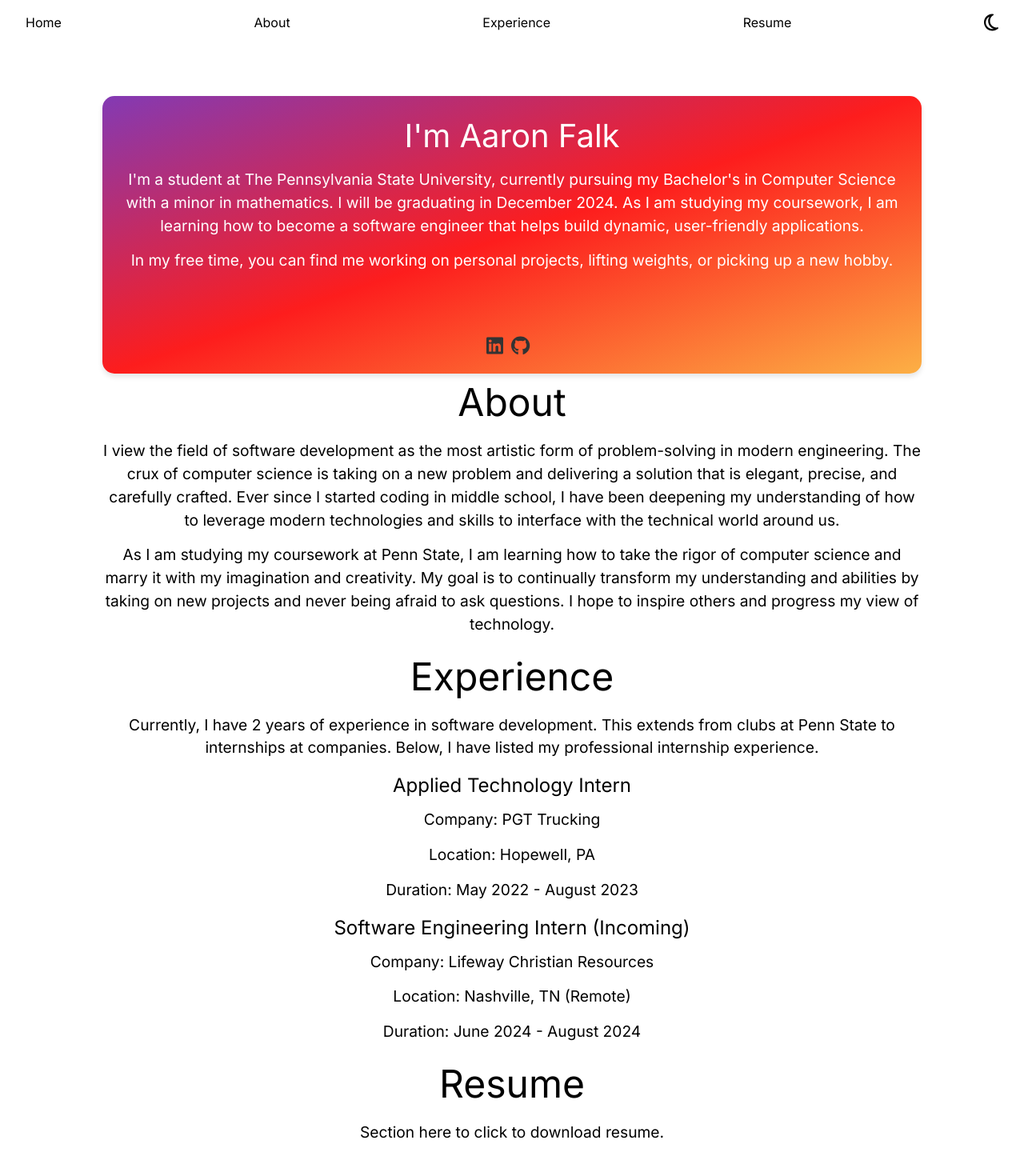
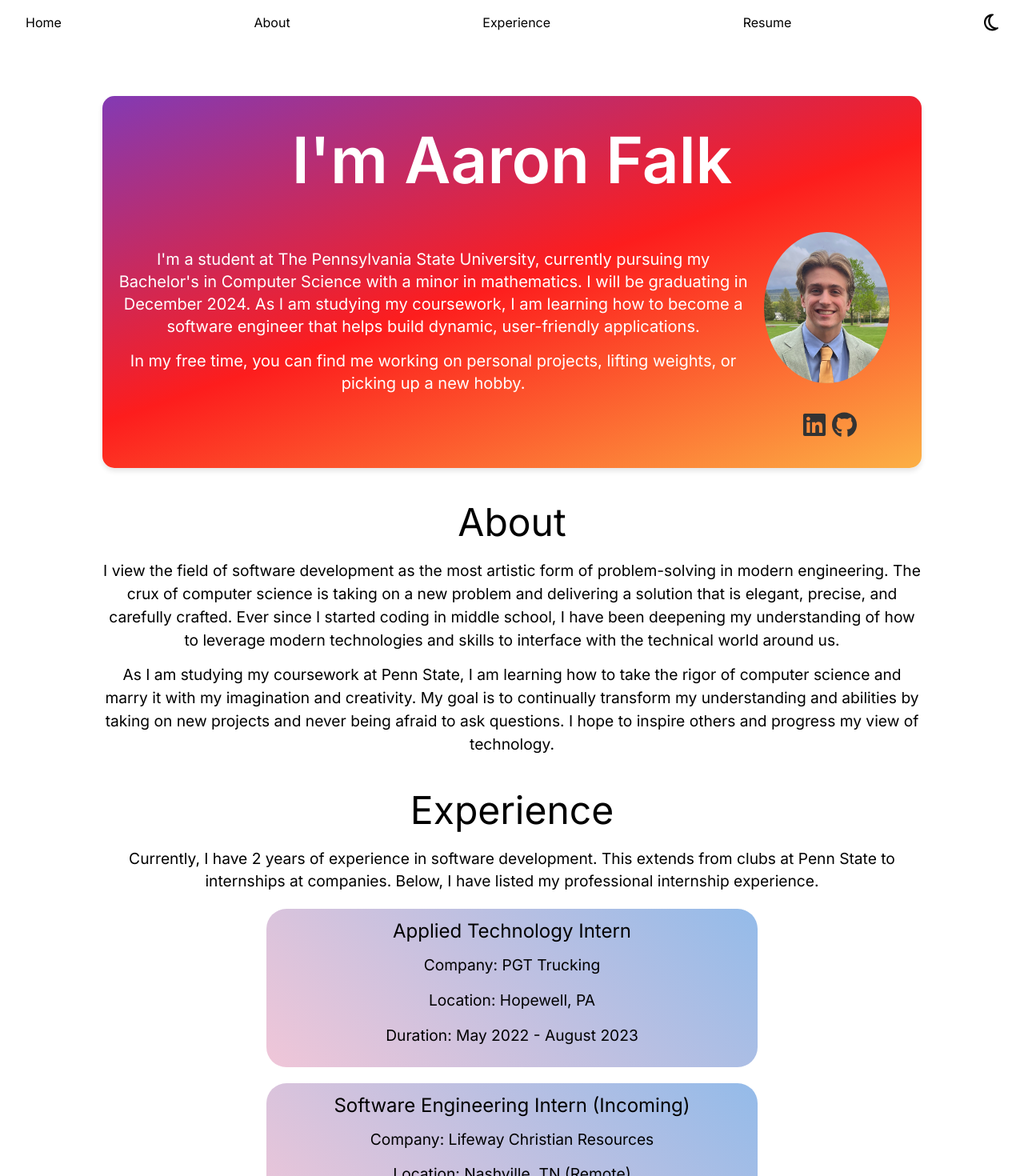
Before and after one commit to aaronfalk25/personal-website, a Next.js app: page / in a window 1280 px wide. Shown: the top 1470 px of the page at 80% size. Before the commit the page ends 1445 px from the top, so only its background shows below. Built offline with nearby package versions, Linux system fonts and the light colour scheme.

Commit message:
assets and css

```diff
--- /dev/null
+++ b/src/app/components/Experience/experience.css
@@ -0,0 +1,8 @@
+.experience-item {
+    background: rgb(240,198,216);
+    background: linear-gradient(45deg, rgba(240,198,216,1) 0%, rgba(148,187,233,1) 100%);
+    border-radius: 25px;
+    padding: 10px 20px;
+    width: 60%;
+    margin: 20px auto;
+}
--- a/src/app/components/Experience/index.tsx
+++ b/src/app/components/Experience/index.tsx
@@ -1,5 +1,7 @@
 import React from "react";
 import { Element } from "react-scroll";
+
+import './experience.css';
 
 export const Experience: React.FC = () => {
     return (
@@ -11,13 +13,13 @@
             </p>
 
             <ul>
-                <li key="PGT">
+                <li key="PGT" className='experience-item'>
                     <h3>Applied Technology Intern</h3>
                     <p>Company: PGT Trucking</p>
                     <p>Location: Hopewell, PA</p>
                     <p>Duration: May 2022 - August 2023</p>
                 </li>
-                <li key="Lifeway">
+                <li key="Lifeway" className='experience-item'>
                     <h3>Software Engineering Intern (Incoming)</h3>
                     <p>Company: Lifeway Christian Resources</p>
                     <p>Location: Nashville, TN (Remote)</p>
--- a/src/app/components/Hero/styles.css
+++ b/src/app/components/Hero/hero.css
@@ -6,3 +6,9 @@
     padding: 20px;
     color: white;
 }
+
+.img {
+    margin: 0 auto;
+    border-radius: 50%;
+    padding: 20px;
+}
--- a/src/app/components/Hero/index.tsx
+++ b/src/app/components/Hero/index.tsx
@@ -5,7 +5,7 @@
 import { FontAwesomeIcon } from '@fortawesome/react-fontawesome';
 import { faLinkedin, faGithub } from '@fortawesome/free-brands-svg-icons';
 
-import "./styles.css";
+import "./hero.css";
 
 const Hero: React.FC = () => {
     const [gradient, setGradient] = useState<string>('linear-gradient(90deg, rgba(131, 58, 180, 1) 0%, rgba(253, 29, 29, 1) 50%, rgba(252, 176, 69, 1) 100%)');
@@ -18,7 +18,6 @@
                 const newDegrees = prevDegrees + 1;
                 const newGradient = `linear-gradient(${newDegrees}deg, rgba(131, 58, 180, 1) 0%, rgba(253, 29, 29, 1) 50%, rgba(252, 176, 69, 1) 100%)`;
                 setGradient(newGradient);
-                console.log(newDegrees);
                 return newDegrees;
             });
         }, 80);
@@ -30,23 +29,37 @@
         <Element name="hero">
             <section className="hero-frame"  style={{ background: gradient }} id='hero-frame'>
                 <h1 className='title'>I'm Aaron Falk</h1>
-                <p>
+                <div className='flex flex-row'>
+
+                    <div className="mx-auto my-10" style={{ flex: '8' }}>
+                        <p className='text-xl'>
                             I'm a student at The Pennsylvania State University, currently pursuing my Bachelor's in Computer Science with a minor in mathematics.
                             I will be graduating in December 2024.
                             As I am studying my coursework, I am learning how to become a software engineer that helps build dynamic, user-friendly applications.
                         </p>
-                <p>
+                        <p className='text-xl'>
                             In my free time, you can find me working on personal projects, lifting weights, or picking up a new hobby.
                         </p>
+                    </div>
 
-                <div className='mt-20'>
-                    <a href="https://www.linkedin.com/in/aaron-falk-730427229/" target="_blank" rel="noopener noreferrer">
+
+                    <div style={{ flex: '2' }}>
+                        <img src="me.jpg" alt="Aaron Falk" className='img' id='profile-pic' />
+
+                        <div className='p-4 m-auto'>
+                            <a href="https://www.linkedin.com/in/aaron-falk-730427229/" target="_blank" rel="noopener noreferrer" className='px-2'>
                                 <FontAwesomeIcon icon={faLinkedin} className='icon' />
                             </a>
                             <a href="https://github.com/aaronfalk25" target="_blank" rel="noopener noreferrer">
                                 <FontAwesomeIcon icon={faGithub} className='icon' />
                             </a>
                         </div>
+                    </div>
+
+                </div>
+
+
+
             </section>
 
         </Element>
--- a/src/app/components/Resume/index.tsx
+++ b/src/app/components/Resume/index.tsx
@@ -2,12 +2,23 @@
 import { Element } from "react-scroll";
 
 export const Resume: React.FC = () => {
+    const openResume = () => {
+        window.open('Aaron_Falk_Resume.pdf', '_blank');
+    };
+
+
     return (
         <Element name="resume">
             <h1>Resume</h1>
             <p>
-                Section here to click to download resume.
+                Click the button below to view and download my resume.
             </p>
+            <button
+                className='border rounded-md p-2 bg-blue-500 text-white mt-2 cursor-pointer hover:bg-blue-700'
+                onClick={openResume}
+            >
+                Download Resume
+            </button>
         </Element>
     );
 }
--- a/src/app/globals.css
+++ b/src/app/globals.css
@@ -9,7 +9,8 @@
 }
 
 .title {
-  font-size: 2.5rem;
+  font-size: 5rem;
+  font-weight: 550;
   margin-bottom: 10px;
 }
 
@@ -34,19 +35,23 @@
 }
 
 .icon {
-  font-size: 1.5rem;
-  margin-right: 10px;
+  font-size: 2rem;
   color: #333;
 }
 
 .icon:hover {
-  color: #007bff;
+  color: rgb(121, 201, 244);
 }
 
 .frame {
   width: 80%;
   margin: 0 auto;
   margin-top: 2rem;
+  margin-bottom: 2rem;
+}
+
+.frame > * {
+  margin-bottom: 2rem;
 }
 
 .dark-theme {
```
Also changed, not shown: public/me.jpg (added), 1 other file (tests, documents, lock files or other folders). Lines whose indentation alone changed are shown as unchanged.
